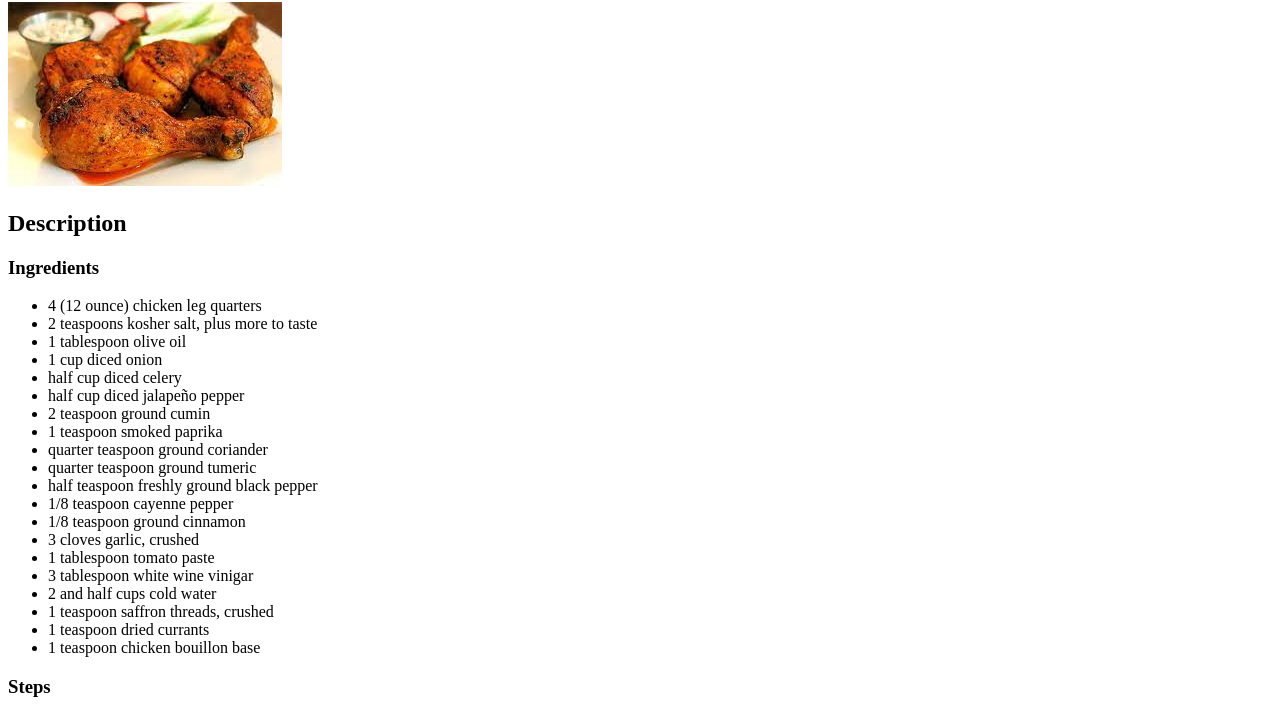
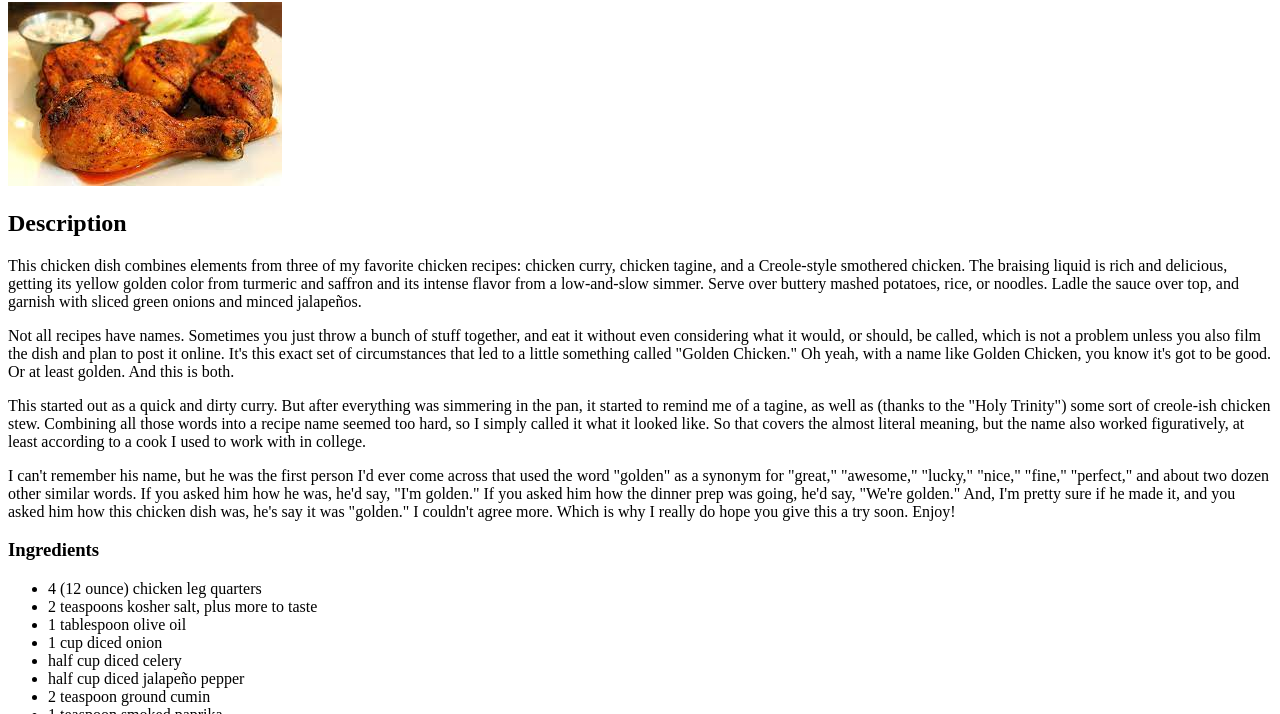
Before and after one commit to anasbassi/odin-recipes, a plain HTML site: page recipes/golden_chicken.html in a window 1280 px wide. Shown: the part 78-792 px from the top of the page. Drawn offline with Linux system fonts and the light colour scheme.

Commit message:
completed project

```diff
--- a/recipes/golden_chicken.html
+++ b/recipes/golden_chicken.html
@@ -4,13 +4,16 @@
     <meta charset="UTF-8">
     <meta name="viewport" content="width=device-width, initial-scale=1.0">
     <meta http-equiv="X-UA-Compatible" content="ie=edge">
-    <title>Document</title>
+    <title>Golden Chicken</title>
 </head>
 <body>
     <h1>Golden Chicken</h1>
     <img src="../images/golden_chicken.jpg" alt="PICTURE OF GOLDEN CHICKEN">
     <h2>Description</h2>
-    <p></p>
+    <p>This chicken dish combines elements from three of my favorite chicken recipes: chicken curry, chicken tagine, and a Creole-style smothered chicken. The braising liquid is rich and delicious, getting its yellow golden color from turmeric and saffron and its intense flavor from a low-and-slow simmer. Serve over buttery mashed potatoes, rice, or noodles. Ladle the sauce over top, and garnish with sliced green onions and minced jalapeños.</p>
+    <p>Not all recipes have names. Sometimes you just throw a bunch of stuff together, and eat it without even considering what it would, or should, be called, which is not a problem unless you also film the dish and plan to post it online. It's this exact set of circumstances that led to a little something called "Golden Chicken." Oh yeah, with a name like Golden Chicken, you know it's got to be good. Or at least golden. And this is both.</p>
+    <p>This started out as a quick and dirty curry. But after everything was simmering in the pan, it started to remind me of a tagine, as well as (thanks to the "Holy Trinity") some sort of creole-ish chicken stew. Combining all those words into a recipe name seemed too hard, so I simply called it what it looked like. So that covers the almost literal meaning, but the name also worked figuratively, at least according to a cook I used to work with in college.</p>
+    <p>I can't remember his name, but he was the first person I'd ever come across that used the word "golden" as a synonym for "great," "awesome," "lucky," "nice," "fine," "perfect," and about two dozen other similar words. If you asked him how he was, he'd say, "I'm golden." If you asked him how the dinner prep was going, he'd say, "We're golden." And, I'm pretty sure if he made it, and you asked him how this chicken dish was, he's say it was "golden." I couldn't agree more. Which is why I really do hope you give this a try soon. Enjoy!</p>
     <h3>Ingredients</h3>
     <ul>
         <li>4 (12 ounce) chicken leg quarters</li>
```
Also changed, not shown: index.html (+1 -1 lines), recipes/lasagna.html (+2 -2 lines), recipes/macaroni_salad.html (+3 -2 lines).
